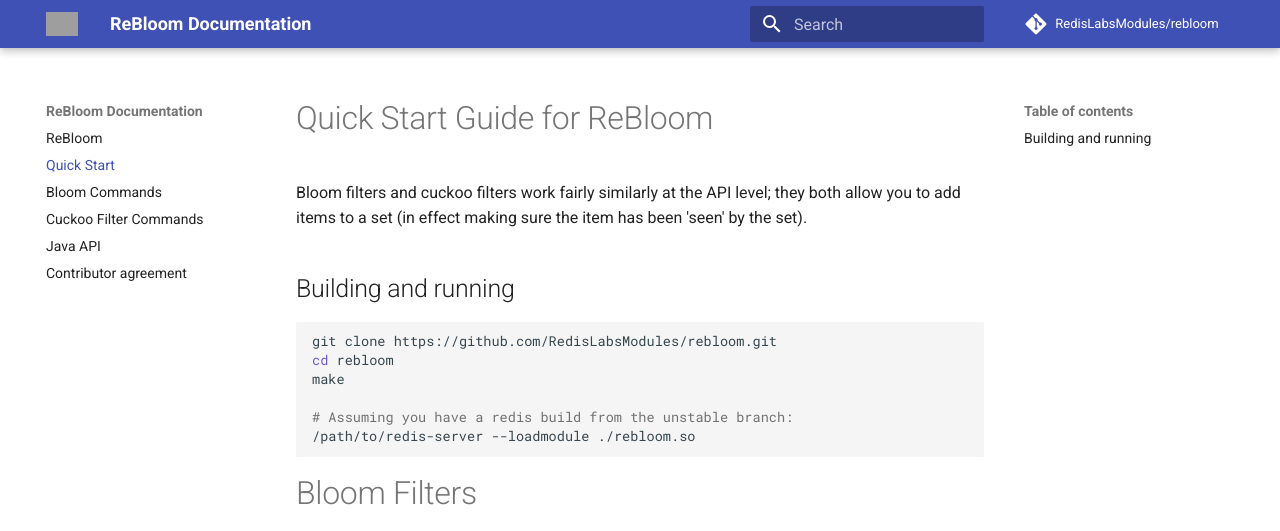
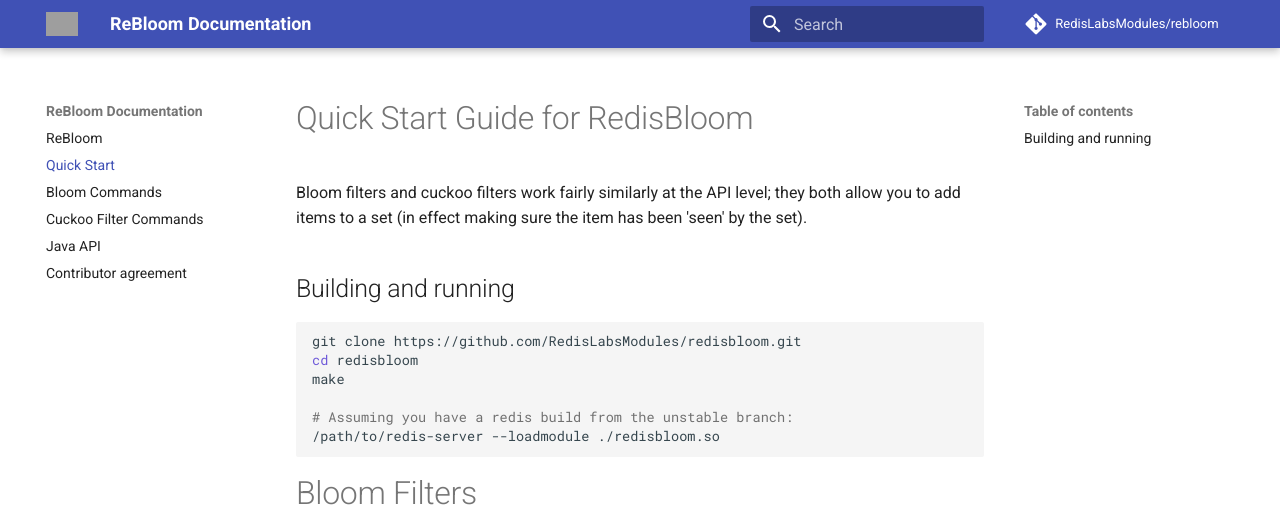
Before and after one commit to RedisBloom/RedisBloom, an MkDocs documentation site: the page built from docs/Quick_Start.md, in a window 1280 px wide and 900 px high. Shown: the top 531 px of the window. Built offline with MkDocs 1.6.1 and Material for MkDocs 9.7.7, drawn with Linux system fonts in a browser that asks for light colours; comment, search, counter and statistics services are not loaded; old or Windows-style settings are respelled for this version of MkDocs; grey boxes are pictures that could not be loaded.

Commit message:
Update Quick_Start.md

````diff
--- a/docs/Quick_Start.md
+++ b/docs/Quick_Start.md
@@ -1,5 +1,5 @@
 
-# Quick Start Guide for ReBloom
+# Quick Start Guide for RedisBloom
 
 Bloom filters and cuckoo filters work fairly similarly at the API level; they
 both allow you to add items to a set (in effect making sure the item has been
@@ -8,12 +8,12 @@
 ## Building and running
 
 ```sh
-git clone https://github.com/RedisLabsModules/rebloom.git
-cd rebloom
+git clone https://github.com/RedisLabsModules/redisbloom.git
+cd redisbloom
 make
 
 # Assuming you have a redis build from the unstable branch:
-/path/to/redis-server --loadmodule ./rebloom.so
+/path/to/redis-server --loadmodule ./redisbloom.so
 ```
 
 # Bloom Filters
````
